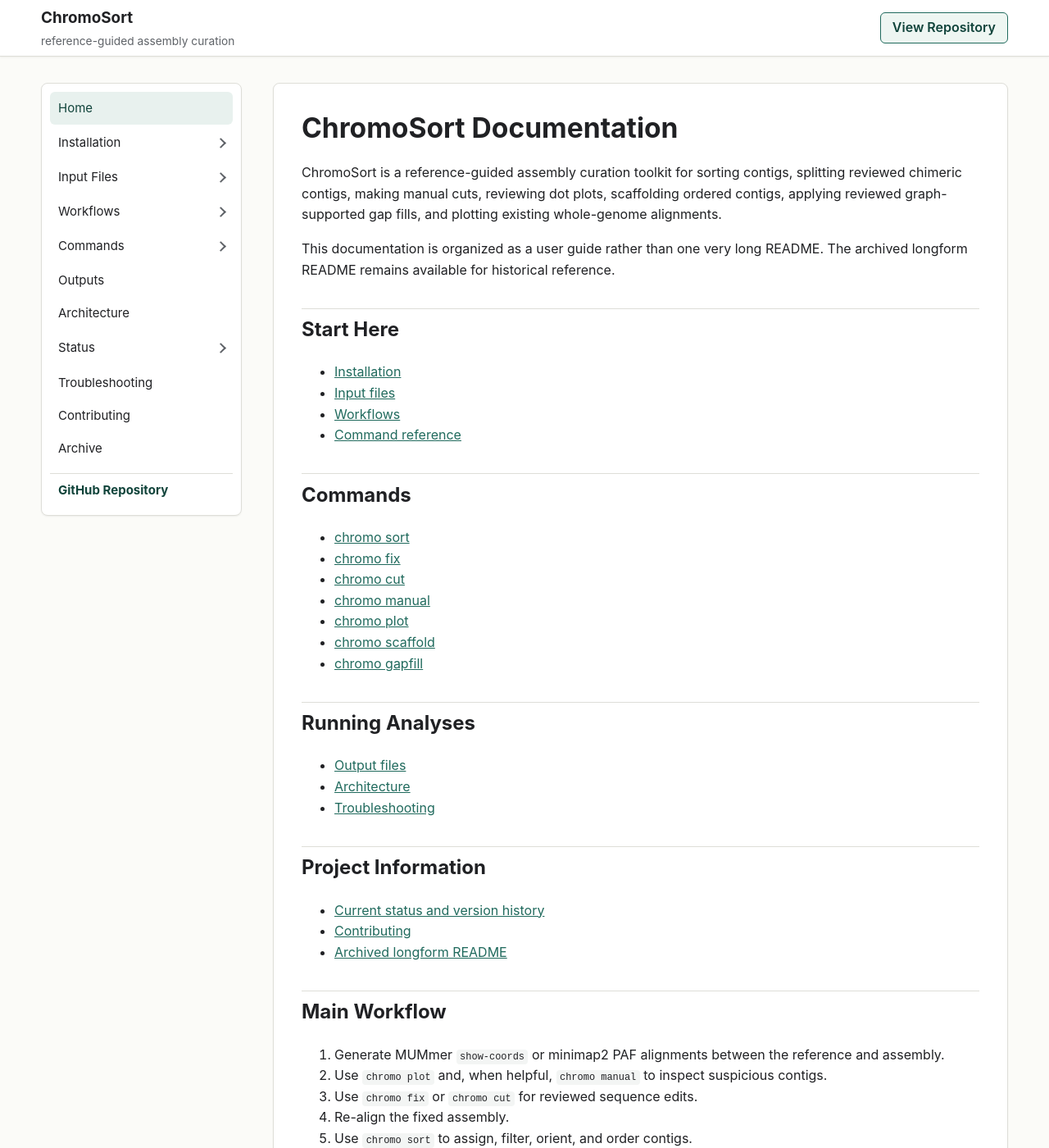
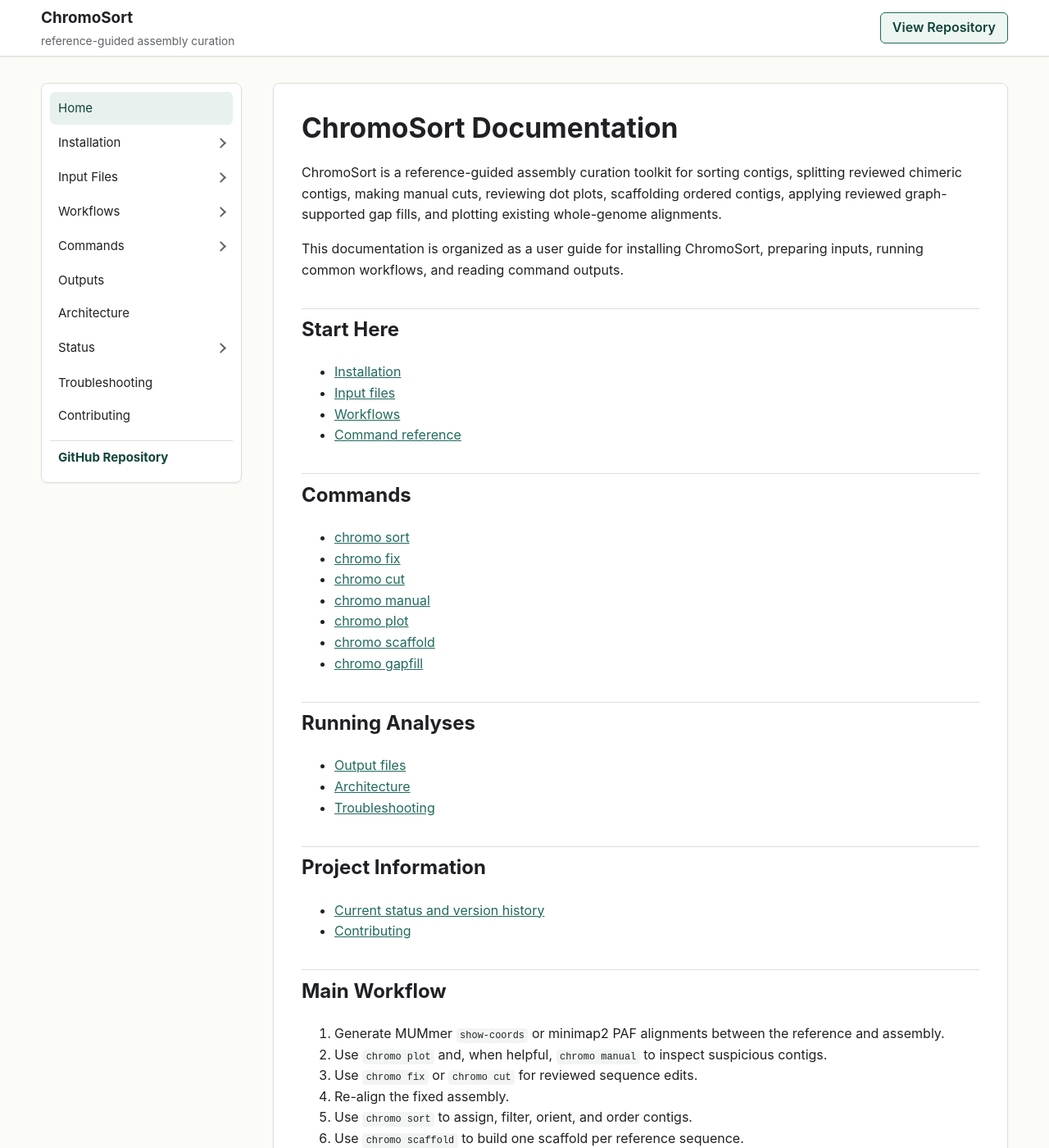
Before and after one commit to rotheconrad/chromosort, a Jekyll site: the page built from docs/index.md, in a window 1280 px wide and 1400 px high. Shown: the whole window at 82% size. Built offline with Jekyll 4.4.1, drawn with Linux system fonts in a browser that asks for light colours.

Commit message:
Refine README documentation guidance

```diff
--- a/docs/_config.yml
+++ b/docs/_config.yml
@@ -80,9 +80,7 @@ nav:
     url: /troubleshooting/
   - title: Contributing
     url: /contributing/
-  - title: Archive
-    url: /archive/longform-readme/
-
 exclude:
   - dev/
+  - archive/
   - "*.txt"
--- a/docs/index.md
+++ b/docs/index.md
@@ -7,7 +7,7 @@ description: User guide for ChromoSort.
 
 ChromoSort is a reference-guided assembly curation toolkit for sorting contigs, splitting reviewed chimeric contigs, making manual cuts, reviewing dot plots, scaffolding ordered contigs, applying reviewed graph-supported gap fills, and plotting existing whole-genome alignments.
 
-This documentation is organized as a user guide rather than one very long README. The archived longform README remains available for historical reference.
+This documentation is organized as a user guide for installing ChromoSort, preparing inputs, running common workflows, and reading command outputs.
 
 
 ## Start Here
@@ -37,7 +37,6 @@ This documentation is organized as a user guide rather than one very long README
 
 - [Current status and version history](https://rotheconrad.github.io/chromosort/status/)
 - [Contributing](https://rotheconrad.github.io/chromosort/contributing/)
-- [Archived longform README](https://rotheconrad.github.io/chromosort/archive/longform-readme/)
 
 ## Main Workflow
 
```
Also changed, not shown: docs/commands/index.md (+1 -1 lines), README.md.
